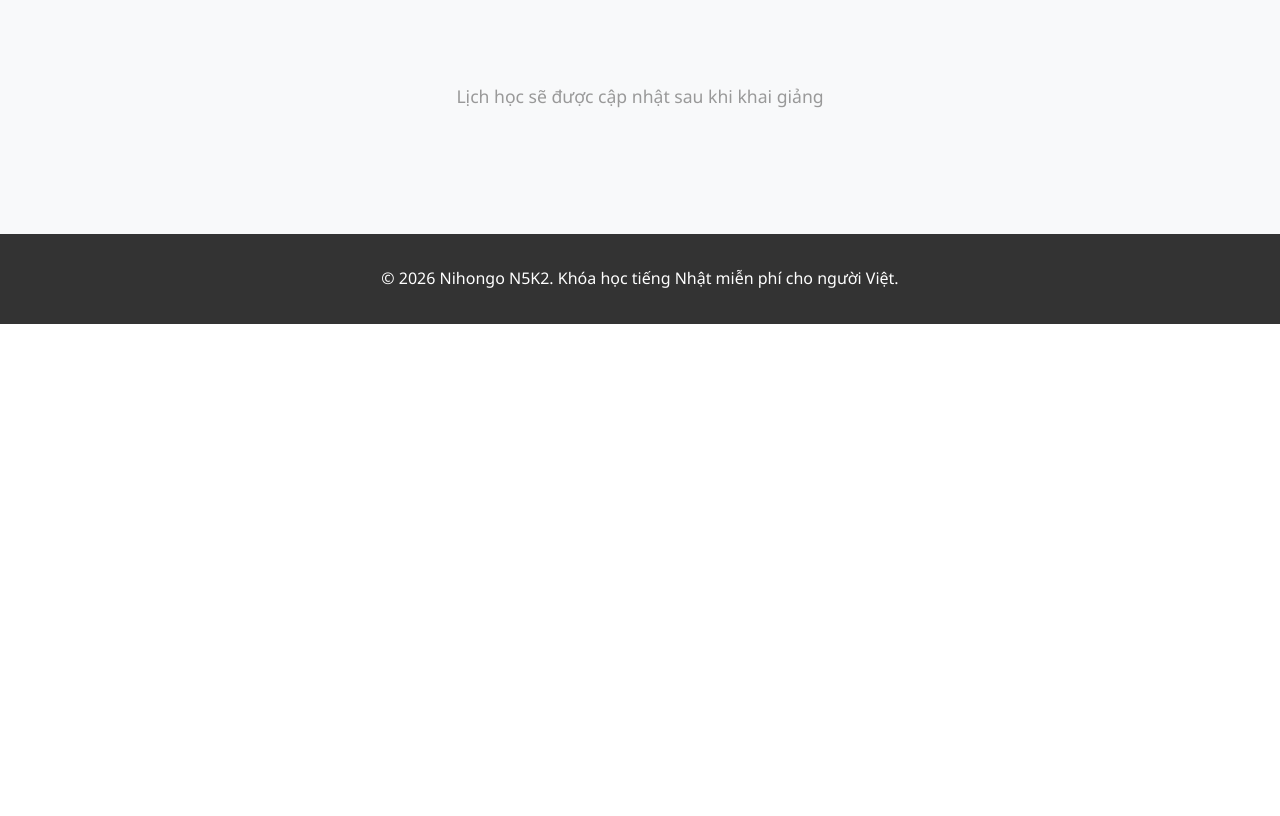
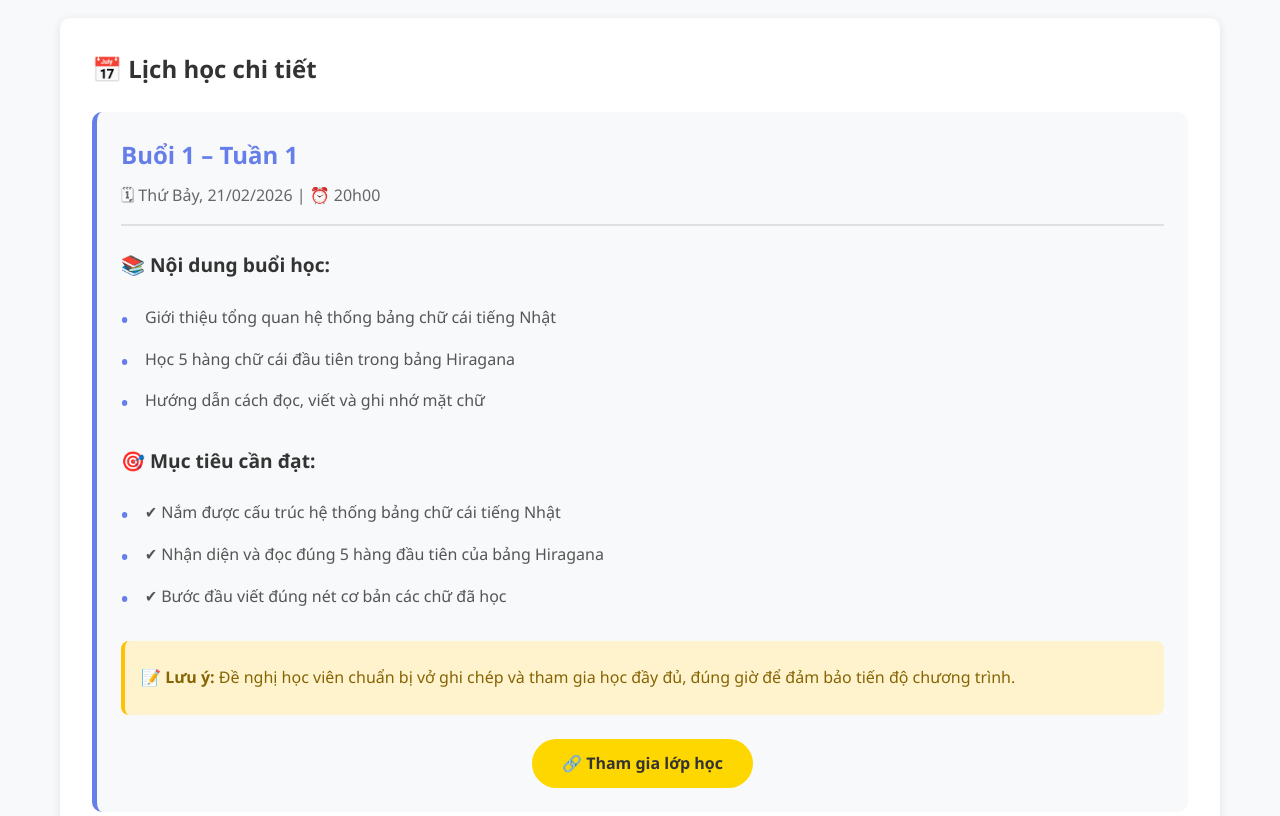
Before and after one commit to thienshin12112008-cloud/n5k2, a plain HTML site: page lich-hoc.html in a window 1280 px wide. Shown: the part 300-1116 px from the top of the page. Before the commit the page ends 800 px from the top, so only its background shows below. Drawn offline with Linux system fonts and the light colour scheme.

Commit message:
Add files via upload

```diff
--- a/lich-hoc.html
+++ b/lich-hoc.html
@@ -35,8 +35,54 @@
 
     <section class="content-section">
         <div class="container">
-            <div class="empty-state">
-                <p>Lịch học sẽ được cập nhật sau khi khai giảng</p>
+            <div class="schedule-table">
+                <h2>📅 Lịch học chi tiết</h2>
+
+                <div class="schedule-item">
+                    <div class="schedule-header">
+                        <h3>Buổi 1 – Tuần 1</h3>
+                        <span class="schedule-date">🗓 Thứ Bảy, 21/02/2026 | ⏰ 20h00</span>
+                    </div>
+
+                    <div class="schedule-content">
+                        <div class="schedule-section">
+                            <h4>📚 Nội dung buổi học:</h4>
+                            <ul>
+                                <li>Giới thiệu tổng quan hệ thống bảng chữ cái tiếng Nhật</li>
+                                <li>Học 5 hàng chữ cái đầu tiên trong bảng Hiragana</li>
+                                <li>Hướng dẫn cách đọc, viết và ghi nhớ mặt chữ</li>
+                            </ul>
+                        </div>
+
+                        <div class="schedule-section">
+                            <h4>🎯 Mục tiêu cần đạt:</h4>
+                            <ul class="goal-list">
+                                <li>✔ Nắm được cấu trúc hệ thống bảng chữ cái tiếng Nhật</li>
+                                <li>✔ Nhận diện và đọc đúng 5 hàng đầu tiên của bảng Hiragana</li>
+                                <li>✔ Bước đầu viết đúng nét cơ bản các chữ đã học</li>
+                            </ul>
+                        </div>
+
+                        <div class="note-box" style="background: #fff3cd; border-left: 4px solid #ffc107; padding: 1rem; margin-top: 1rem; border-radius: 8px;">
+                            <p style="margin: 0.5rem 0; color: #856404;">
+                                <strong>📝 Lưu ý:</strong> Đề nghị học viên chuẩn bị vở ghi chép và tham gia học đầy đủ, đúng giờ để đảm bảo tiến độ chương trình.
+                            </p>
+                        </div>
+
+                        <div class="schedule-link">
+                            <a href="https://meet.google.com/pqk-ibqj-cgj" target="_blank" class="btn-primary">
+                                🔗 Tham gia lớp học
+                            </a>
+                        </div>
+                    </div>
+                </div>
+            </div>
+
+            <div class="video-archive">
+                <h2>📹 Video bài giảng đã ghi hình</h2>
+                <div class="empty-state">
+                    <p>Video bài giảng sẽ được cập nhật sau mỗi buổi học</p>
+                </div>
             </div>
         </div>
     </section>
--- a/styles.css
+++ b/styles.css
@@ -756,12 +756,89 @@ footer {
     border-radius: 10px;
     box-shadow: 0 2px 10px rgba(0,0,0,0.1);
     margin-bottom: 3rem;
-    overflow-x: auto;
 }
 
 .schedule-table h2 {
     color: #333;
     margin-bottom: 1.5rem;
+}
+
+.schedule-item {
+    background: #f8f9fa;
+    padding: 1.5rem;
+    border-radius: 10px;
+    margin-bottom: 1.5rem;
+    border-left: 5px solid #667eea;
+}
+
+.schedule-header {
+    margin-bottom: 1.5rem;
+    padding-bottom: 1rem;
+    border-bottom: 2px solid #e0e0e0;
+}
+
+.schedule-header h3 {
+    color: #667eea;
+    font-size: 1.5rem;
+    margin-bottom: 0.5rem;
+}
+
+.schedule-date {
+    color: #666;
+    font-size: 1rem;
+    font-weight: 500;
+}
+
+.schedule-content {
+    margin-top: 1rem;
+}
+
+.schedule-section {
+    margin-bottom: 1.5rem;
+}
+
+.schedule-section h4 {
+    color: #333;
+    font-size: 1.2rem;
+    margin-bottom: 1rem;
+}
+
+.schedule-section ul {
+    list-style: none;
+    padding-left: 0;
+}
+
+.schedule-section ul li {
+    padding: 0.5rem 0;
+    padding-left: 1.5rem;
+    position: relative;
+    color: #555;
+    line-height: 1.6;
+}
+
+.schedule-section ul li:before {
+    content: "•";
+    position: absolute;
+    left: 0;
+    color: #667eea;
+    font-weight: bold;
+    font-size: 1.2rem;
+}
+
+.goal-list li:before {
+    content: "✔";
+    color: #28a745;
+}
+
+.schedule-link {
+    margin-top: 1.5rem;
+    text-align: center;
+}
+
+.schedule-link .btn-primary {
+    display: inline-block;
+    padding: 12px 30px;
+    font-size: 1rem;
 }
 
 .schedule-table table {
```
